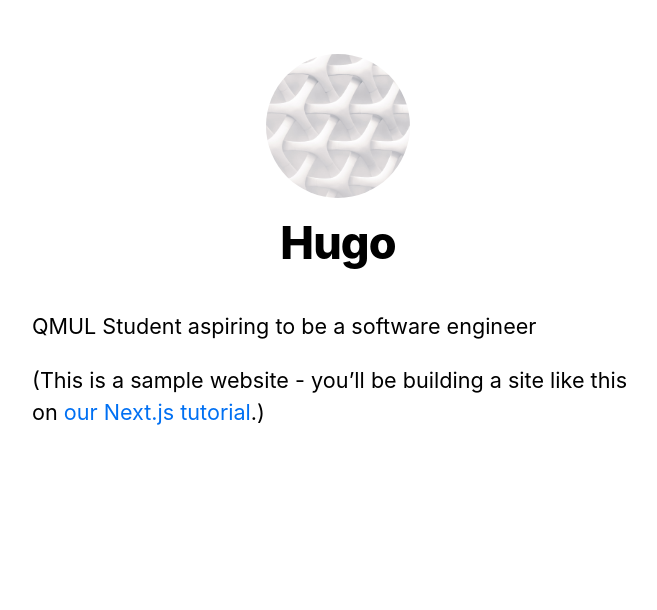
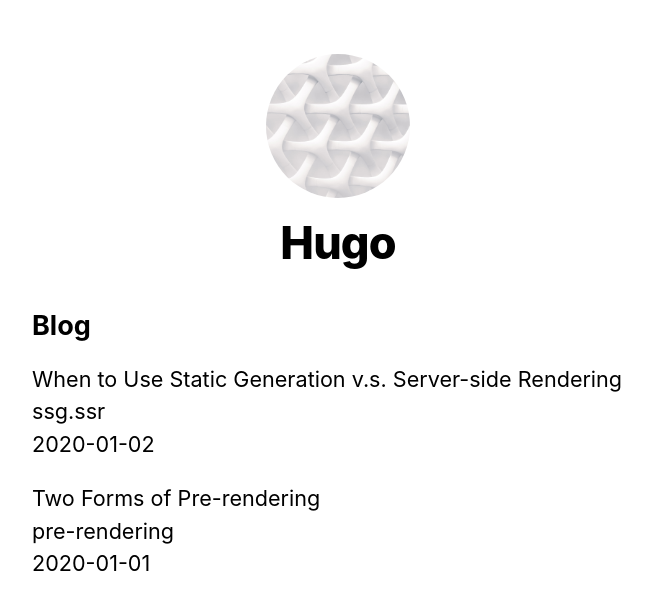
Before and after one commit to H-Lapa/nextjs-blog, a Next.js app: page / in a window 1280 px wide. Shown: the top 610 px of the page, without its empty margins (302-959 px from the left). Built offline with nearby package versions, Linux system fonts and the light colour scheme.

Commit message:
page 7 - data fetching basic

```diff
--- /dev/null
+++ b/lib/posts.js
@@ -0,0 +1,37 @@
+import fs from 'fs'
+import path from 'path'
+import matter from 'gray-matter'
+
+const postsDirectory = path.join(process.cwd(), 'posts')
+
+export function getSortedPostsData() {
+  // Get file names under /posts
+  const fileNames = fs.readdirSync(postsDirectory)
+  const allPostsData = fileNames.map(fileName => {
+    // Remove ".md" from file name to get id
+    const id = fileName.replace(/\.md$/, '')
+
+    // Read markdown file as string
+    const fullPath = path.join(postsDirectory, fileName)
+    const fileContents = fs.readFileSync(fullPath, 'utf8')
+
+    // Use gray-matter to parse the post metadata section
+    const matterResult = matter(fileContents)
+
+    // Combine the data with the id
+    return {
+      id,
+      ...matterResult.data
+    }
+  })
+  // Sort posts by date
+  return allPostsData.sort(({ date: a }, { date: b }) => {
+    if (a < b) {
+      return 1
+    } else if (a > b) {
+      return -1
+    } else {
+      return 0
+    }
+  })
+}
--- a/pages/index.js
+++ b/pages/index.js
@@ -1,19 +1,36 @@
 import Head from 'next/head'
 import Layout, { siteTitle } from '../components/layout'
 import utilStyles from '../styles/utils.module.css'
+import { getSortedPostsData } from '../lib/posts'
 
-export default function Home() {
+export async function getStaticProps() {
+  const allPostsData = getSortedPostsData()
+  return {
+    props: {
+      allPostsData
+    }
+  }
+}
+
+export default function Home({ allPostsData }) {
   return (
     <Layout home>
-      <Head>
-        <title>{siteTitle}</title>
-      </Head>
-      <section className={utilStyles.headingMd}>
-        <p>QMUL Student aspiring to be a software engineer</p>
-        <p>
-          (This is a sample website - you’ll be building a site like this on{' '}
-          <a href="https://nextjs.org/learn">our Next.js tutorial</a>.)
-        </p>
+      {/* Keep the existing code here */}
+
+      {/* Add this <section> tag below the existing <section> tag */}
+      <section className={`${utilStyles.headingMd} ${utilStyles.padding1px}`}>
+        <h2 className={utilStyles.headingLg}>Blog</h2>
+        <ul className={utilStyles.list}>
+          {allPostsData.map(({ id, date, title }) => (
+            <li className={utilStyles.listItem} key={id}>
+              {title}
+              <br />
+              {id}
+              <br />
+              {date}
+            </li>
+          ))}
+        </ul>
       </section>
     </Layout>
   )
--- /dev/null
+++ b/posts/pre-rendering.md
@@ -0,0 +1,11 @@
+---
+title: 'Two Forms of Pre-rendering'
+date: '2020-01-01'
+---
+
+Next.js has two forms of pre-rendering: **Static Generation** and **Server-side Rendering**. The difference is in **when** it generates the HTML for a page.
+
+- **Static Generation** is the pre-rendering method that generates the HTML at **build time**. The pre-rendered HTML is then _reused_ on each request.
+- **Server-side Rendering** is the pre-rendering method that generates the HTML on **each request**.
+
+Importantly, Next.js lets you **choose** which pre-rendering form to use for each page. You can create a "hybrid" Next.js app by using Static Generation for most pages and using Server-side Rendering for others.
--- /dev/null
+++ b/posts/ssg.ssr.md
@@ -0,0 +1,19 @@
+---
+title: 'When to Use Static Generation v.s. Server-side Rendering'
+date: '2020-01-02'
+---
+
+We recommend using **Static Generation** (with and without data) whenever possible because your page can be built once and served by CDN, which makes it much faster than having a server render the page on every request.
+
+You can use Static Generation for many types of pages, including:
+
+- Marketing pages
+- Blog posts
+- E-commerce product listings
+- Help and documentation
+
+You should ask yourself: "Can I pre-render this page **ahead** of a user's request?" If the answer is yes, then you should choose Static Generation.
+
+On the other hand, Static Generation is **not** a good idea if you cannot pre-render a page ahead of a user's request. Maybe your page shows frequently updated data, and the page content changes on every request.
+
+In that case, you can use **Server-Side Rendering**. It will be slower, but the pre-rendered page will always be up-to-date. Or you can skip pre-rendering and use client-side JavaScript to populate data.
```
